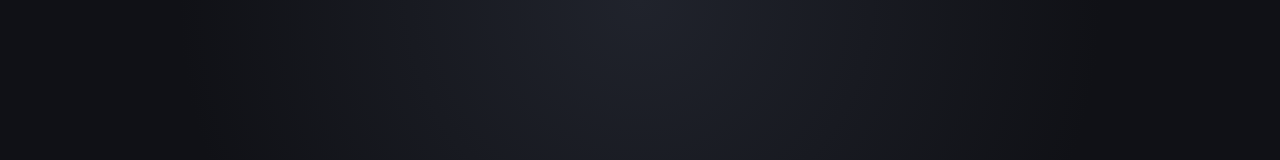
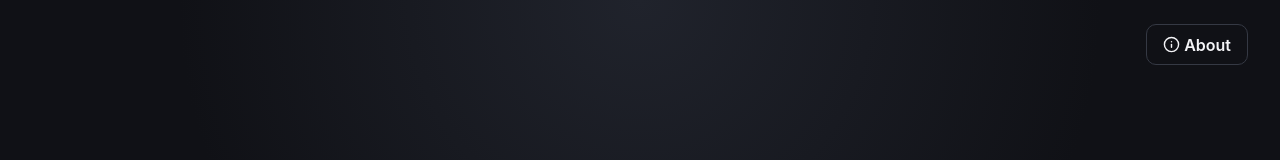
Before and after one commit to rdesa1/fighting-game-finder, a React (Vite) app in the folder frontend/: page / in a window 1280 px wide. Shown: the top 160 px of the page. Built offline with nearby package versions, Linux system fonts and the light colour scheme.

Commit message:
Created a button that, when clicked, takes users to a simple "about" page.

```diff
--- a/frontend/src/App.tsx
+++ b/frontend/src/App.tsx
@@ -1,12 +1,11 @@
 // https://react.dev/learn/importing-and-exporting-components
 
-import { useState, useEffect } from 'react'
-import './App.css'
-import Searchbar from './components/searchbar.tsx'
-import Search_results from './pages/search_results.tsx'
-import { BrowserRouter, Routes, Route, Link, useParams } from 'react-router'
-import Home from './pages/home.tsx'
-import Test from './sandbox/test.tsx'
+import './App.css';
+import { BrowserRouter, Routes, Route } from 'react-router';
+import Home from './pages/home.tsx';
+import Search_results from './pages/search_results.tsx';
+import Test from './sandbox/test.tsx';
+import About from './pages/about.tsx';
 
 function App() {
      //const [count, setCount] = useState(0);
@@ -21,7 +20,8 @@ function App() {
                <Routes>
                     <Route path="/" element={<Home />} />
                     <Route path="/search_results" element={<Search_results />} />
-                    <Route path="/test" element={<Test /> } />
+                    <Route path="/test" element={<Test />} />
+                    <Route path="/about" element={<About />} />
                </Routes>
           </BrowserRouter>
      )
--- /dev/null
+++ b/frontend/src/pages/about.tsx
@@ -0,0 +1,12 @@
+export default function About() {
+     return (
+          <main>
+               <h1>About Fighting Game Finder</h1>
+
+               <p>
+                    Fighting Game Finder helps users discover
+                    fighting game locals and tournaments in their area.
+               </p>
+          </main>
+     );
+}
--- a/frontend/src/pages/home.tsx
+++ b/frontend/src/pages/home.tsx
@@ -1,9 +1,11 @@
 // https://react.dev/reference/react-dom/components/input#reading-the-input-values-when-submitting-a-form
 
 import axios from "axios";
+import { Info } from "lucide-react";
 import { useState, useEffect, useRef } from 'react'
 import Searchbar from '../components/searchbar.tsx';
 import "../styles/home.css";
+import { Link } from "react-router";
 import Local from "../components/local.tsx";
 import type { Local as LocalType } from "../types/local.ts"
 import LocalMap from "../components/LocalMap";
@@ -145,6 +147,14 @@ export default function Home() {
                     </div>
                </section>
 
+               <Link
+                    to="/about"
+                    className="about-button"
+               >
+                    <Info size={17}></Info>
+                    About
+               </Link>
+
                {loading && (
                     <p className="loading-message">
                          Searching...
--- a/frontend/src/styles/home.css
+++ b/frontend/src/styles/home.css
@@ -134,3 +134,27 @@
           outline-offset: 6px;
           border-radius: 8px;
      }
+
+.about-button {
+     display: flex;
+     align-items: center;
+     gap: 0.25rem;
+     position: absolute;
+     top: 1.5rem;
+     right: 2rem;
+     padding: 0.6rem 1rem;
+     border: 1px solid var(--border);
+     border-radius: 10px;
+     color: var(--text-primary);
+     background: transparent;
+     text-decoration: none;
+     font-weight: 600;
+     transition:
+          background-color 0.15s ease,
+          border-color 0.15s ease;
+}
+
+,about-button:hover {
+     border-color: var(--accent);
+     background: var(--accent-soft);
+}
```
